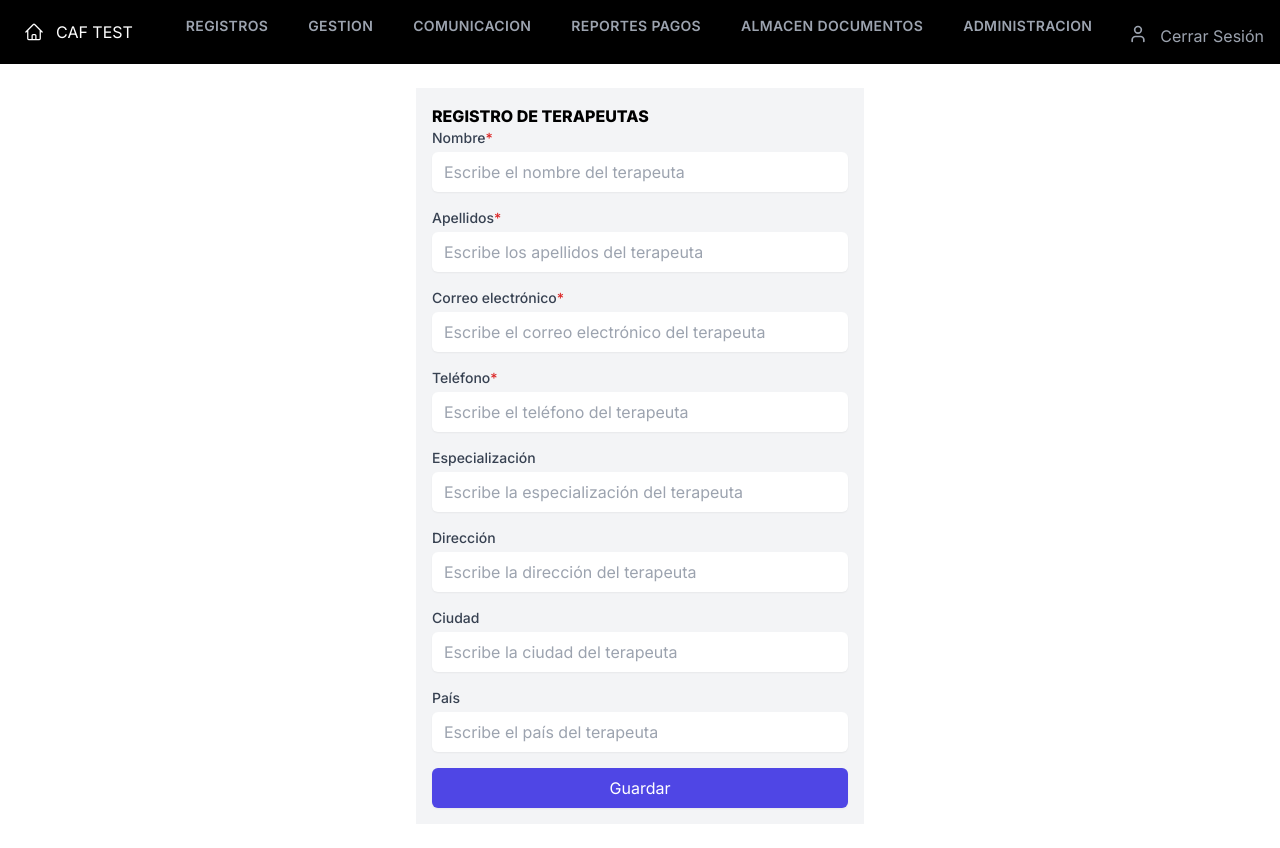
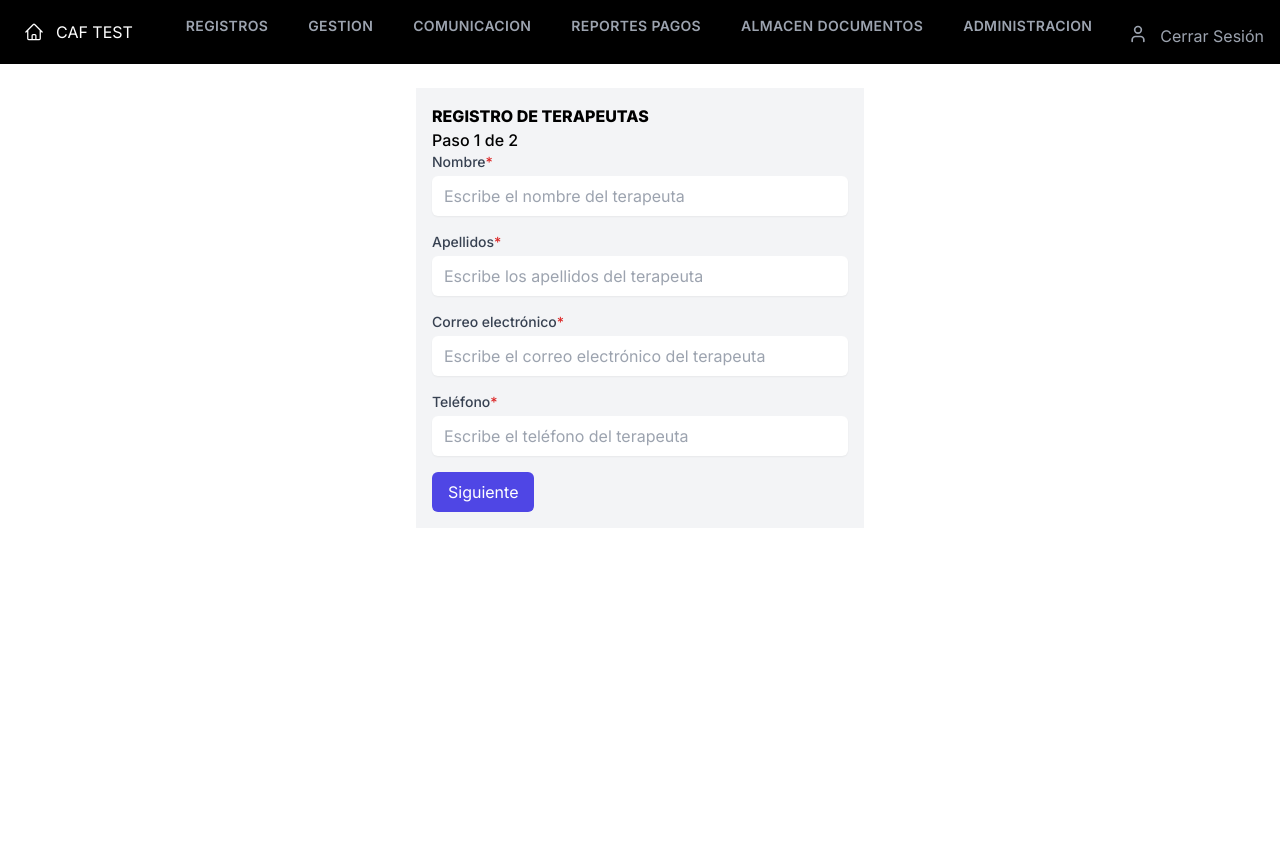
Before and after one commit to ErmacUwU/caftesting, a Next.js app: page /registroterapeuta in a window 1280 px wide. After the commit the page ends 800 px from the top, so only its background shows below. Built offline with nearby package versions, Linux system fonts and the light colour scheme; sample sign-in values are in the browser's storage.

Commit message:
Mejora de formulario para terapeutas
se secciono el formulario en dos pasos para hacer mas ligero el relleno de información

```diff
--- a/app/registroterapeuta/page.jsx
+++ b/app/registroterapeuta/page.jsx
@@ -7,7 +7,7 @@ import { useAuth } from "../context/AuthContext.js";
 import { useRouter } from "next/navigation";
 
 const RegistroTerapeuta = () => {
-
+  const [step, setStep] = useState(1); // Inicializar el paso
   const [firstName, setFirstName] = useState("");
   const [lastName, setLastName] = useState("");
   const [email, setEmail] = useState("");
@@ -23,21 +23,22 @@ const RegistroTerapeuta = () => {
 
   useEffect(() => {
     if (!isLoading && !isAuthenticated) {
-      router.replace('/login'); // ⬅ Redirige solo si no está autenticado
+      router.replace('/login'); // Redirige solo si no está autenticado
     }
   }, [isAuthenticated, isLoading, router]);
 
   if (isLoading) {
-    return <p>Cargando...</p>; // ⬅ Muestra un loader en lugar de redirigir inmediatamente
+    return <p>Cargando...</p>; // Muestra un loader en lugar de redirigir inmediatamente
   }
 
   if (!isAuthenticated) {
-    return null; // ⬅ Evita mostrar contenido mientras se redirige
+    return null; // Evita mostrar contenido mientras se redirige
   }
 
-  const agregarTerapista = async (e) =>{
+  const agregarTerapista = async (e) => {
     e.preventDefault();
 
+    try {
       const res = await fetch("/api/therapist", {
         method: "POST",
         headers: {
@@ -56,9 +57,15 @@ const RegistroTerapeuta = () => {
         }),
       });
 
+      const { msg } = await res.json();
+      if (res.ok) {
         limpiarCampos();
-      const { msg } = await res.json();
-      setError(msg);
+      } else {
+        setError(msg); // Si hay un error, lo muestra
+      }
+    } catch (error) {
+      setError("Hubo un error al agregar el terapeuta. Intenta de nuevo.");
+    }
   }
 
   const limpiarCampos = () => {
@@ -71,7 +78,14 @@ const RegistroTerapeuta = () => {
     setCity("");
     setCountry("");
     setError("");
+  };
 
+  const handleNextStep = () => {
+    setStep(step + 1); // Avanzar al siguiente paso
+  };
+
+  const handlePrevStep = () => {
+    setStep(step - 1); // Regresar al paso anterior
   };
 
   return (
@@ -80,6 +94,11 @@ const RegistroTerapeuta = () => {
       onSubmit={agregarTerapista}
     >
       <h1 className="text-black font-extrabold">REGISTRO DE TERAPEUTAS</h1>
+
+      {step === 1 && (
+        <>
+        <h1 className="text-black font-medium">Paso 1 de 2</h1>
+
           <div className="mb-4">
             <label
               htmlFor="firstName"
@@ -155,7 +174,11 @@ const RegistroTerapeuta = () => {
               required
             />
           </div>
+        </>
+      )}
 
+      {step === 2 && (
+        <>
           <div className="mb-4">
             <label
               htmlFor="specialization"
@@ -227,14 +250,40 @@ const RegistroTerapeuta = () => {
               placeholder="Escribe el país del terapeuta"
             />
           </div>
+        </>
+      )}
+
       {error && <p className="text-red-600">{error}</p>}
-      <div className="mt-4">
+
+      <div className="mt-4 flex justify-between">
+        {step > 1 && (
+          <button
+            type="button"
+            onClick={handlePrevStep}
+            className="px-4 py-2 bg-gray-400 text-white rounded-md"
+          >
+            Anterior
+          </button>
+        )}
+
+        {step < 2 && (
+          <button
+            type="button"
+            onClick={handleNextStep}
+            className="px-4 py-2 bg-indigo-600 text-white rounded-md"
+          >
+            Siguiente
+          </button>
+        )}
+
+        {step === 2 && (
           <button
             type="submit"
-          className="w-full px-4 py-2 bg-indigo-600 text-white rounded-md shadow-sm hover:bg-indigo-700 focus:outline-none focus:ring-2 focus:ring-indigo-500 focus:ring-offset-2"
+            className="px-4 py-2 bg-indigo-600 text-white rounded-md"
           >
             Guardar
           </button>
+        )}
       </div>
     </form>
   );
```
Lines whose indentation alone changed are shown as unchanged.
